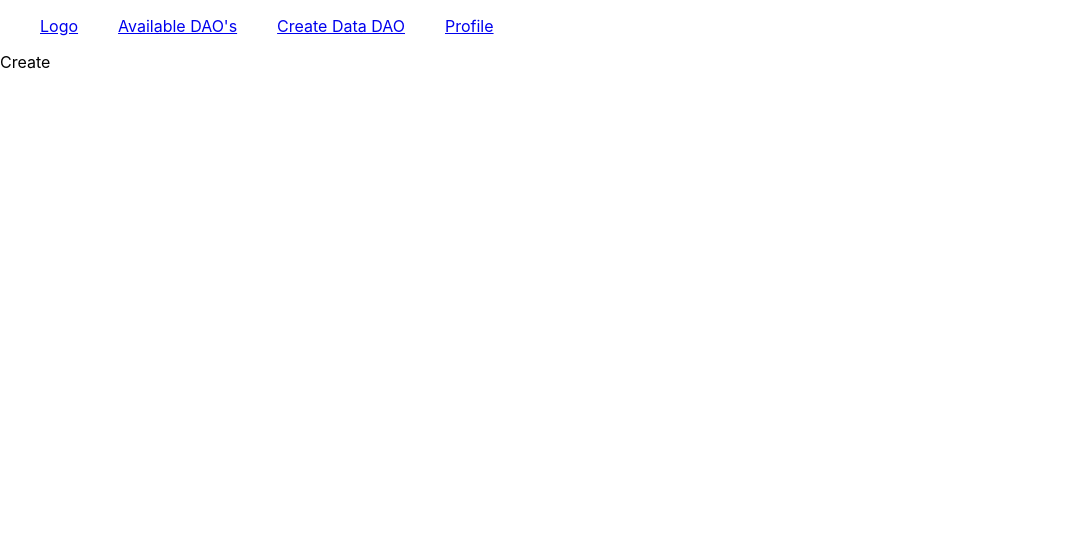
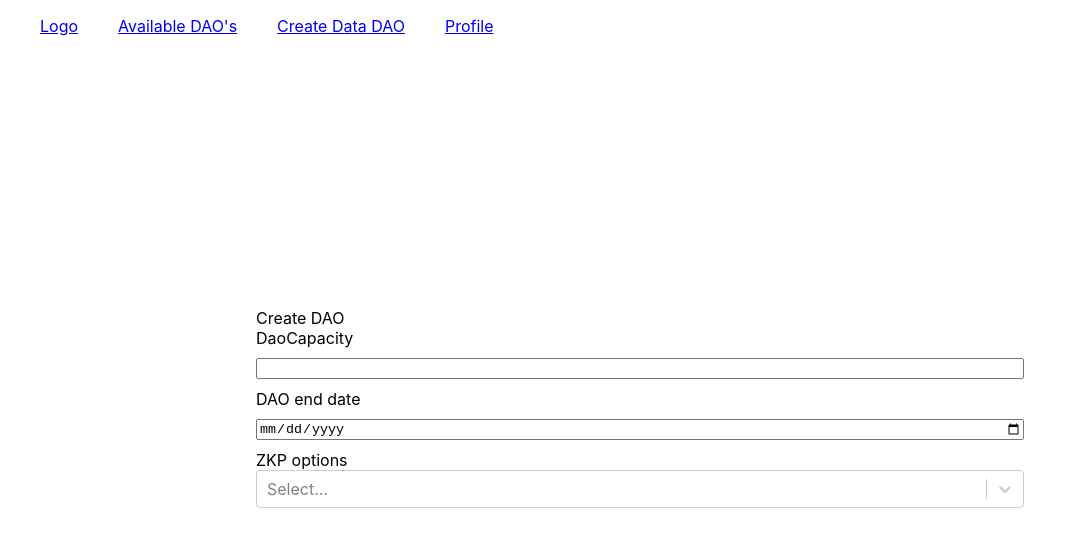
Before and after one commit to Abhay-2811/Zk-DataDao, a React (Create React App) app in the folder Client/: page /createDao in a window 1280 px wide. Shown: the top 546 px of the page, without its empty margins (0-1086 px from the left). Built offline with nearby package versions, Linux system fonts and the light colour scheme.

Commit message:
update Create.jsx

```diff
--- a/Client/src/Pages/Create.jsx
+++ b/Client/src/Pages/Create.jsx
@@ -1,8 +1,47 @@
-import React from 'react'
+import React, { useEffect, useState } from 'react'
+import Select from 'react-select'
+import './create.css'
+
+const SelectedOption =(props)=> {
+  if(props.option==='Age restriction'){
+  return(
+    <input placeholder='min age' type='number'/>
+  )
+  }
+  if(props.option==='Twitter following restriction'){
+    return(
+      <p>
+        Feature not available yet !
+      </p>
+    )
+    }
+}
 
 const Create = () => {
+  const [selected,setSelected] = useState();
+
+  const zkpOptions = [
+    { value: 'Age restriction', label: 'Age' },
+    { value: 'Twitter following restriction', label: 'Social'},
+  ]
+
+  useEffect(()=>{console.log(selected);})
   return (
-    <div>Create</div>
+    <div className='create-dao'>
+      Create DAO
+      <label htmlFor="daoCapacity">DaoCapacity</label>
+      <input type="number" id='daoCapacity'/>
+      <label htmlFor="DAOend">DAO end date</label>
+      <input type="date" name="DAOend" id="DAOend" />
+      <label htmlFor="">ZKP options</label>
+      <Select className="basic-single"
+        classNamePrefix="select"
+        name="zkpOtions"
+        options={zkpOptions}
+        onChange={(e)=>setSelected(e.value)}
+        />
+      {selected && <SelectedOption option={selected}/>}
+    </div>
   )
 }
 
--- /dev/null
+++ b/Client/src/Pages/create.css
@@ -0,0 +1,9 @@
+.create-dao{
+    display: flex;
+    flex-direction: column;
+    margin: 20%;
+}
+
+.create-dao input{
+    margin: 10px 0 10px 0
+}
```
Also changed, not shown: 1 other file (tests, documents, lock files or other folders).
